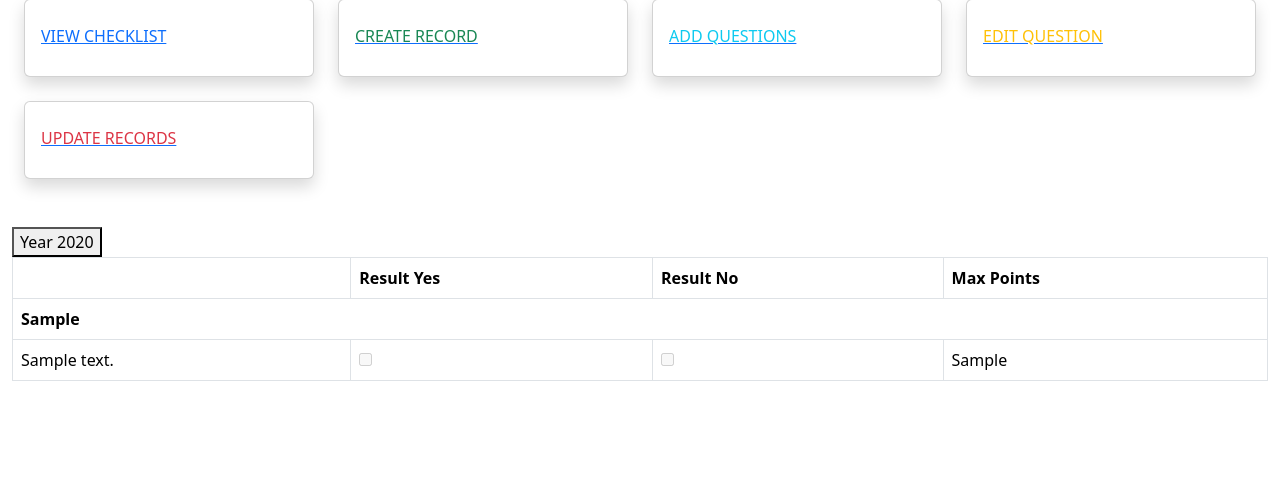
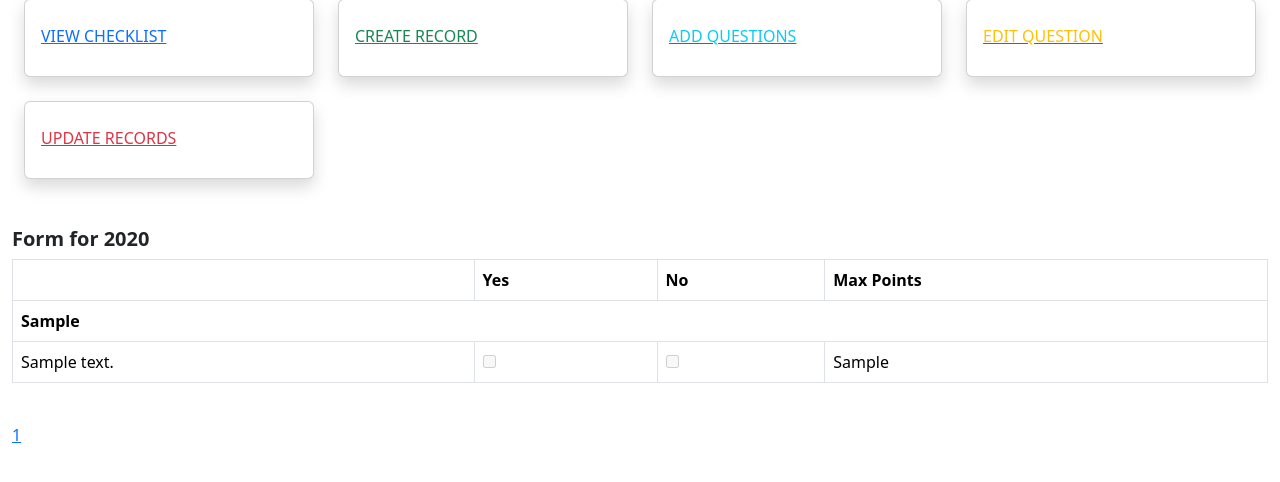
Before and after one commit to Symphonyxia/checklist, a PHP site: page /checklist/view_questions.php in a window 1280 px wide. Shown: the part 139-621 px from the top of the page. Run offline with PHP 8.4, Linux system fonts and the light colour scheme; tables that the repository leaves empty or names only in its code hold one stand-in row (values such as "Sample post").

Commit message:
Update view_questions.php

```diff
--- a/view_questions.php
+++ b/view_questions.php
@@ -2,45 +2,63 @@
 include 'header.php';
 include 'sidebar.php';
 
-$getDistinctYearsStmt = $pdo->prepare('SELECT DISTINCT c.year FROM checklist c JOIN checklist_result cr ON c.checklist_id = cr.checklist_id');
-$getDistinctYearsStmt->execute();
-$distinctYears = $getDistinctYearsStmt->fetchAll(PDO::FETCH_COLUMN);
+// Set the number of items per page
+$itemsPerPage = 1;
+
+// Get the current page from the URL parameter, default to 1
+$currentChecklistPage = isset($_GET['checklist_page']) ? (int)$_GET['checklist_page'] : 1;
+
+// Calculate the offset based on the current page and items per page
+$offset = ($currentChecklistPage - 1) * $itemsPerPage;
+
+// Query the total count of distinct checklist IDs
+$getTotalDistinctChecklistIdsStmt = $pdo->query('SELECT COUNT(DISTINCT checklist_id) FROM checklist');
+$totalDistinctChecklistIds = $getTotalDistinctChecklistIdsStmt->fetchColumn();
+
+// Query distinct checklist IDs with pagination
+$getDistinctChecklistIdsStmt = $pdo->prepare('SELECT DISTINCT checklist_id FROM checklist ORDER BY checklist_id LIMIT :offset, :itemsPerPage');
+$getDistinctChecklistIdsStmt->bindParam(':offset', $offset, PDO::PARAM_INT);
+$getDistinctChecklistIdsStmt->bindParam(':itemsPerPage', $itemsPerPage, PDO::PARAM_INT);
+$getDistinctChecklistIdsStmt->execute();
+$distinctChecklistIds = $getDistinctChecklistIdsStmt->fetchAll(PDO::FETCH_COLUMN);
+
+// Calculate total pages for pagination
+$totalChecklistPages = ceil($totalDistinctChecklistIds / $itemsPerPage);
 ?>
 
 <article class="my-article">
-    <div class="title-search-block">
-        <div class="title-block">
-
-            <?php foreach ($distinctYears as $year) : ?>
-    <button type="button" class="accordion">Year <?php echo $year; ?></button>
-    <div class="panel">
+    <?php foreach ($distinctChecklistIds as $checklistId) : ?>
+        <div>
             <?php
-        $getAccordionContentStmt = $pdo->prepare('
-            SELECT q.group, q.display_text, q.max_points, cr.checklist_id, cr.questions_id, cr.result_yes, cr.result_no
-            FROM checklist c
-            JOIN checklist_result cr ON c.checklist_id = cr.checklist_id
+            // Fetch content for each checklist ID
+            $getChecklistContentStmt = $pdo->prepare('
+                SELECT q.group, q.display_text, q.max_points, cr.checklist_id, cr.questions_id, cr.result_yes, cr.result_no, c.year
+                FROM checklist_result cr
                 JOIN questions q ON cr.questions_id = q.questions_id
-            WHERE c.year = :year
+                JOIN checklist c ON cr.checklist_id = c.checklist_id
+                WHERE cr.checklist_id = :checklistId
             ');
-        $getAccordionContentStmt->execute(['year' => $year]);
-        $accordionContent = $getAccordionContentStmt->fetchAll(PDO::FETCH_ASSOC);
+            $getChecklistContentStmt->bindParam(':checklistId', $checklistId, PDO::PARAM_INT);
+            $getChecklistContentStmt->execute();
+            $checklistContent = $getChecklistContentStmt->fetchAll(PDO::FETCH_ASSOC);
             ?>
 
-        <form method="post" action="" >
+            <form method="post" action="">
+                <?php if (!empty($checklistContent)) : ?>
+                    <h5><strong>Form for <?php echo htmlspecialchars($checklistContent[0]['year']); ?></strong></h5>
                     <table class="table table-bordered">
                         <thead>
                             <tr>
                                 <th></th>
-                        <th>Result Yes</th>
-                        <th>Result No</th>
+                                <th>Yes</th>
+                                <th>No</th>
                                 <th>Max Points</th>
                             </tr>
                         </thead>
                         <tbody>
-                    <?php if (!empty($accordionContent)) : ?>
                             <?php
                             $currentGroup = null;
-                        foreach ($accordionContent as $content) {
+                            foreach ($checklistContent as $content) {
                                 if ($currentGroup !== $content['group']) {
                                     echo '<tr><td colspan="5"><strong>' . htmlspecialchars($content['group']) . '</strong></td></tr>';
                                     $currentGroup = $content['group'];
@@ -55,24 +73,29 @@ $distinctYears = $getDistinctYearsStmt->fetchAll(PDO::FETCH_COLUMN);
                                         <input type="checkbox" name="result_no" disabled>
                                     </td>
                                     <td><?php echo htmlspecialchars($content['max_points']); ?></td>
-
                                 </tr>
                             <?php } ?>
-                    <?php else : ?>
-                        <tr>
-                            <td colspan="5">No data available for this year.</td>
-                        </tr>
-                    <?php endif; ?>
                         </tbody>
                     </table>
+                <?php else : ?>
+                    <p>No data available for this checklist ID.</p>
+                <?php endif; ?>
             </form>
             <br>
         </div>
     <?php endforeach; ?>
 
 
+
+    <!-- Pagination links for checklist IDs -->
+<div class="pagination-container">
+    <ul class="pagination">
+        <?php for ($i = 1; $i <= $totalChecklistPages; $i++) : ?>
+            <li><a class="<?php echo ($i === $currentChecklistPage) ? 'active' : ''; ?>" href="?checklist_page=<?php echo $i; ?>"><?php echo $i; ?></a></li>
+        <?php endfor; ?>
+    </ul>
 </div>
-    </div>
+
 </article>
 
 <?php include 'footer.php'; ?>
```
Lines whose indentation alone changed are shown as unchanged.
